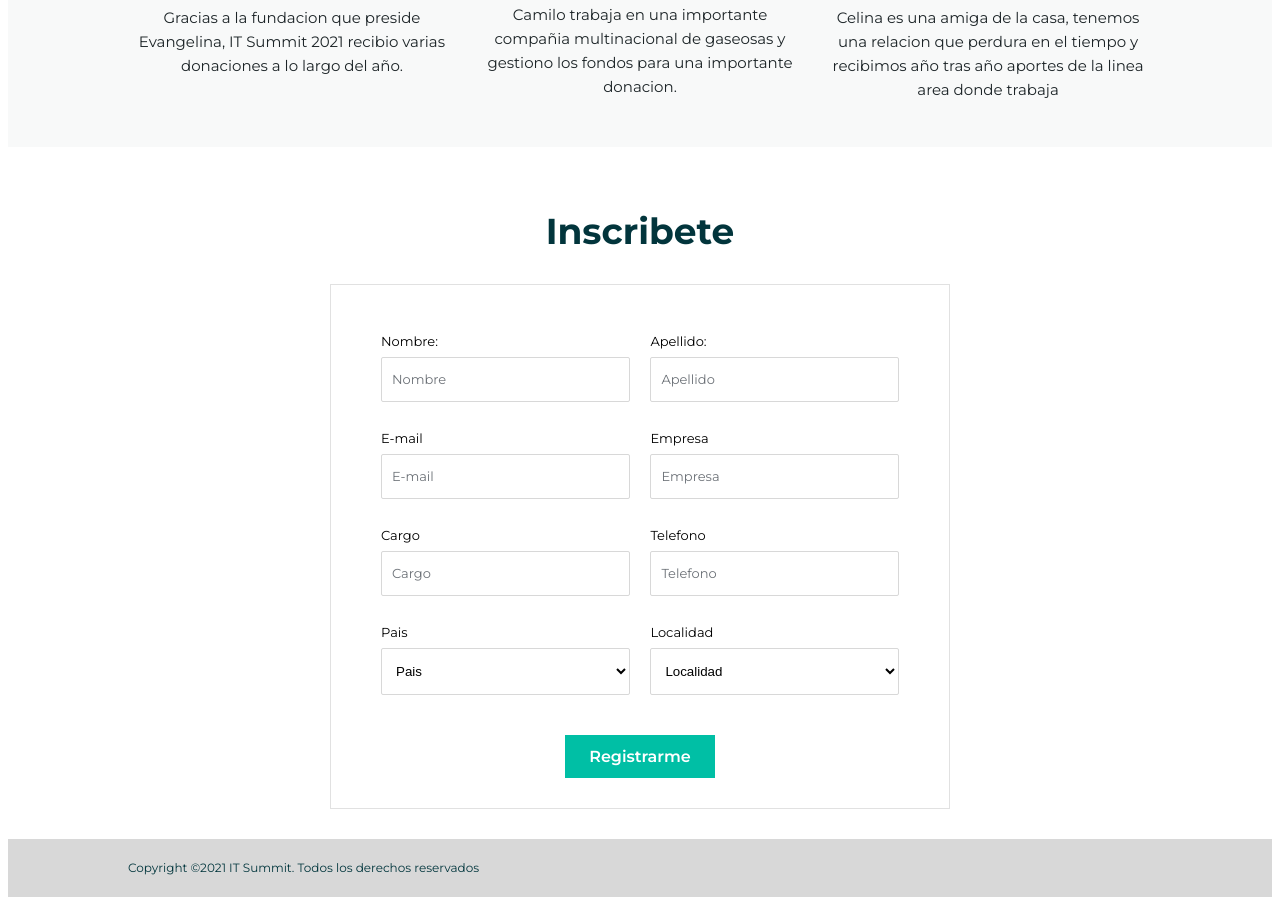
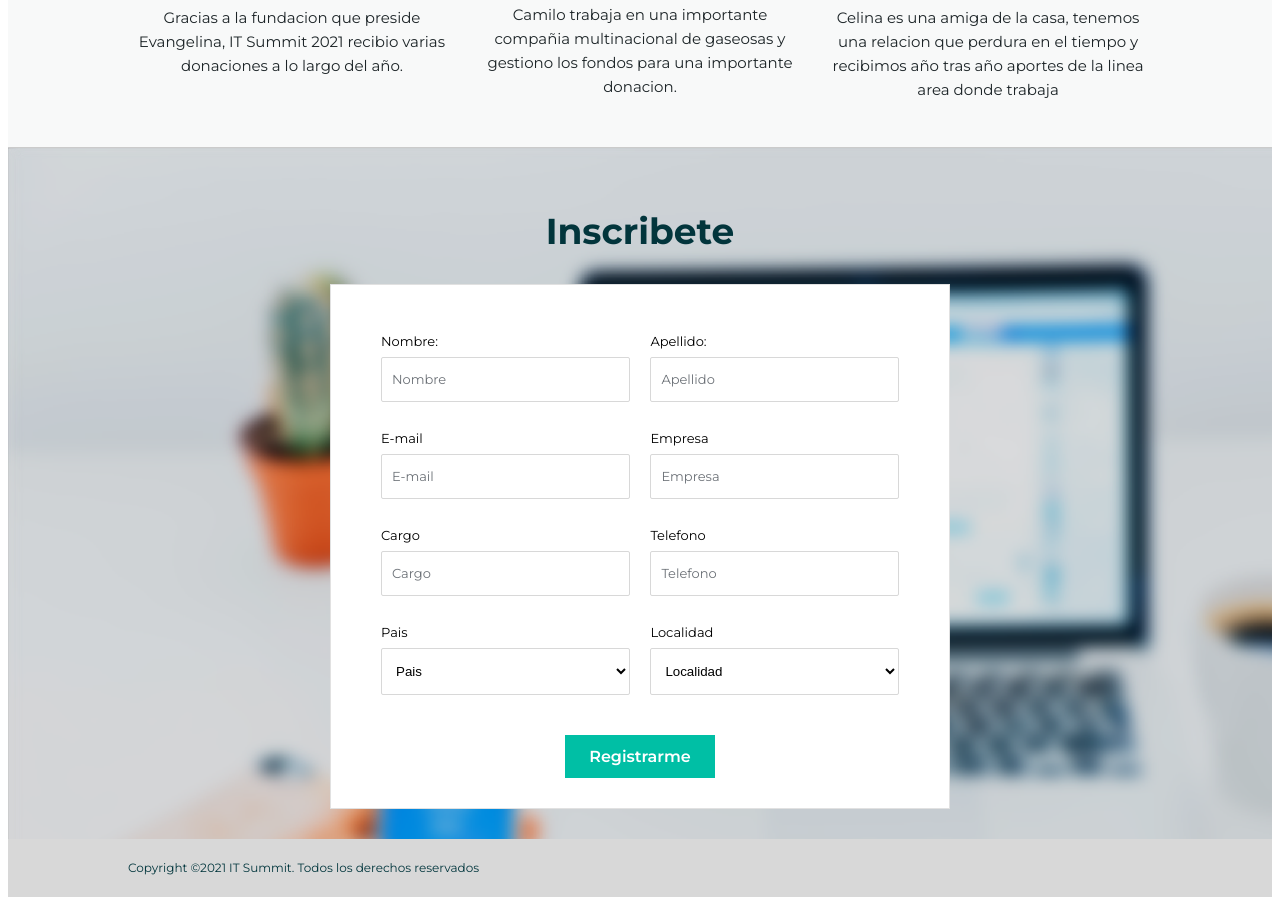
Before and after one commit to matiaseq/evento-acamica, a plain HTML site: page index.html in a window 1280 px wide. Shown: the part 3306-4211 px from the top of the page. Drawn offline with nearby package versions, Linux system fonts and the light colour scheme; files that its build step writes are made by us from their sources; the site is published under a folder, as on GitHub Pages, so addresses that start at the root find nothing.

Commit message:
cambio imagen

```diff
--- a/css/style.scss
+++ b/css/style.scss
@@ -571,7 +571,7 @@
     }
 }
 .formulario {
-    background-image: url("/css/img_bg_form_desktop.png");
+    background-image: url("./img_bg_form_desktop.png");
     padding: 30px 0;
     position: relative;
     .container {
```
